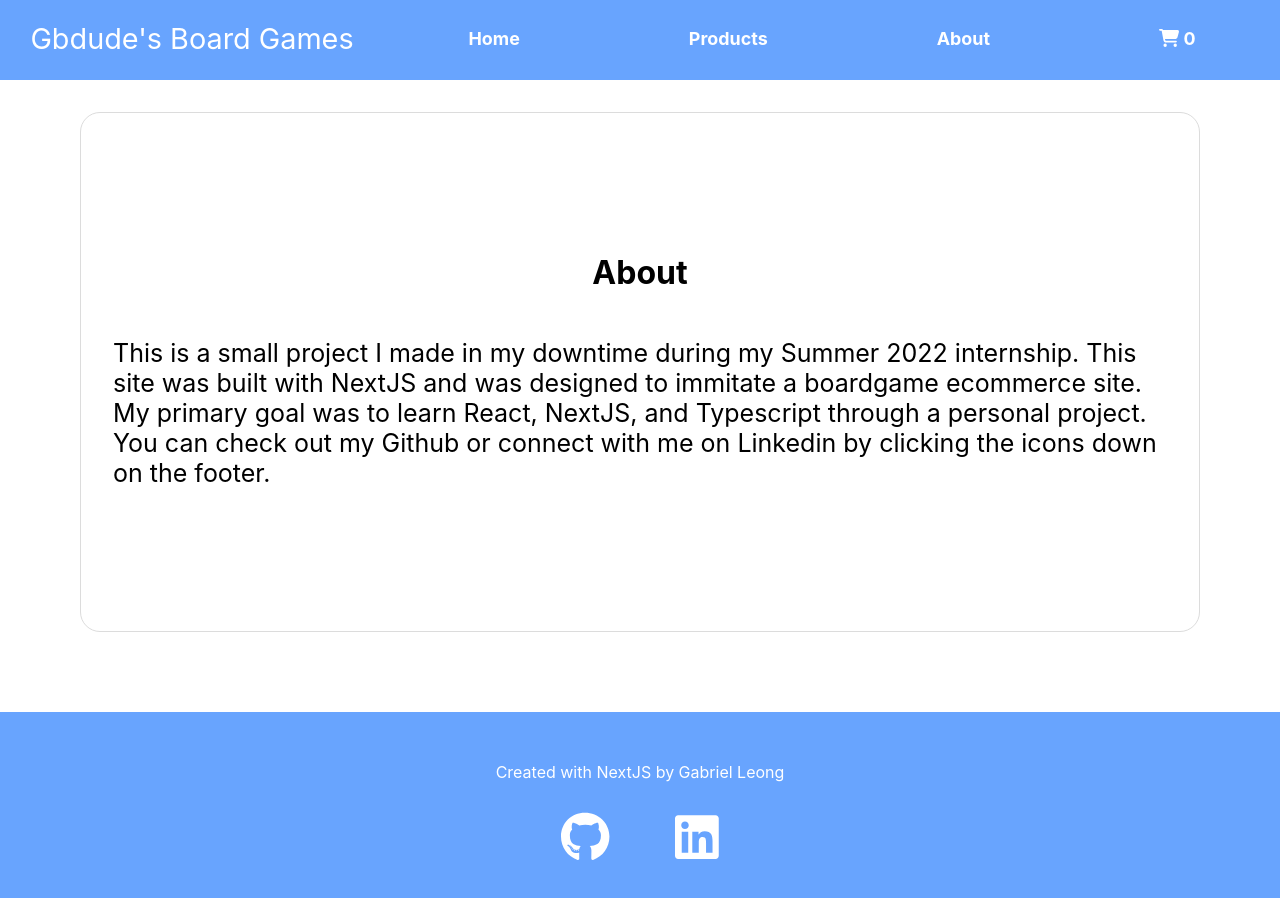
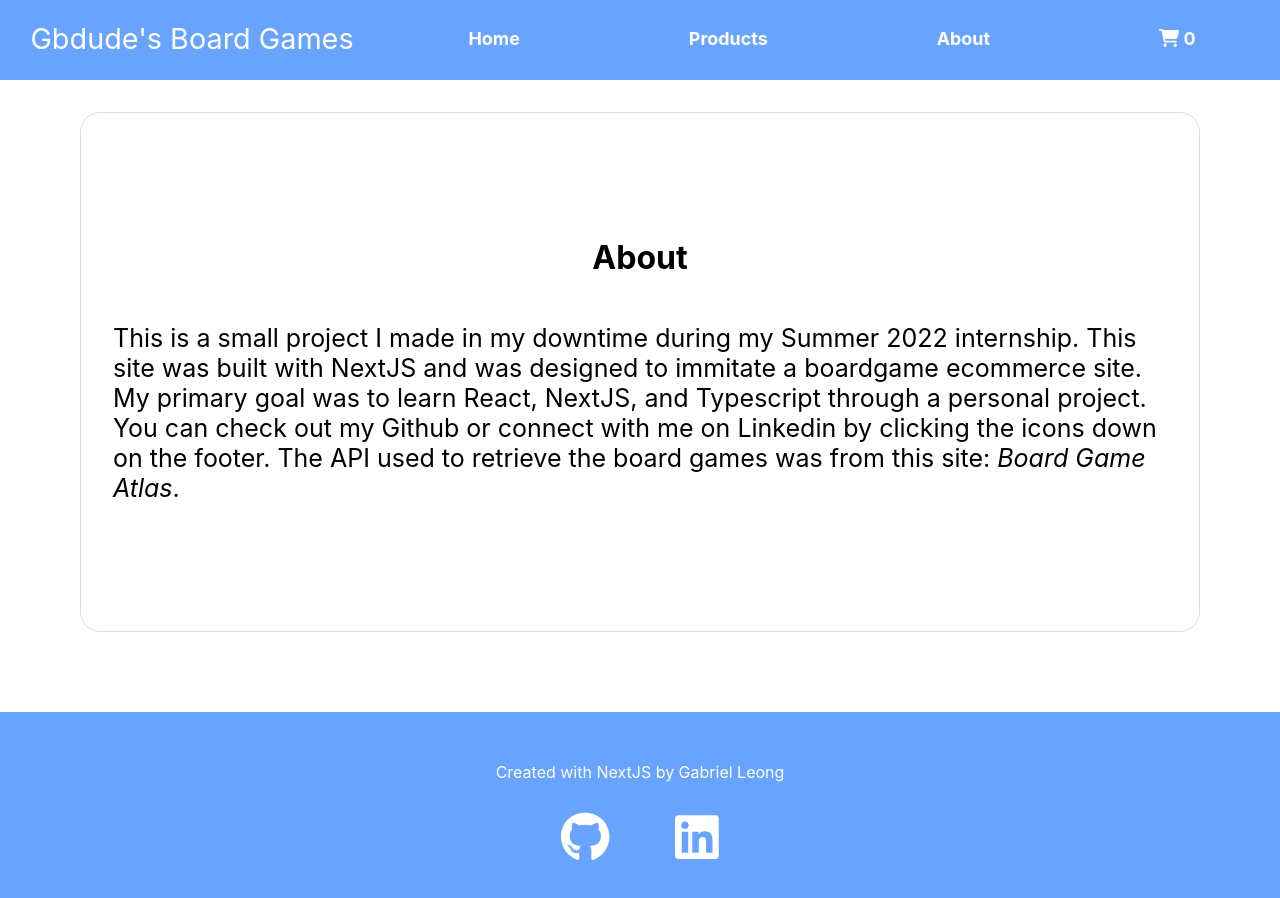
Before and after one commit to gbdude917/boardgame-ecommerce-site, a Next.js app: page /about in a window 1280 px wide. Shown: the top 898 px of the page. Built offline with nearby package versions, Linux system fonts and the light colour scheme.

Commit message:
Fixed / Added minor things

```diff
--- a/components/About/About.module.css
+++ b/components/About/About.module.css
@@ -15,3 +15,11 @@
 .container p {
   font-size: 25px;
 }
+
+.container a {
+  font-style: italic;
+}
+
+.container a:hover {
+  text-decoration: underline;
+}
--- a/components/About/About.tsx
+++ b/components/About/About.tsx
@@ -10,6 +10,8 @@ function About() {
         a boardgame ecommerce site. My primary goal was to learn React, NextJS,
         and Typescript through a personal project. You can check out my Github
         or connect with me on Linkedin by clicking the icons down on the footer.
+        The API used to retrieve the board games was from this site:{" "}
+        <a href="https://www.boardgameatlas.com/api/docs">Board Game Atlas</a>.
       </p>
     </div>
   );
```
Also changed, not shown: 2 other files (tests, documents, lock files or other folders).
